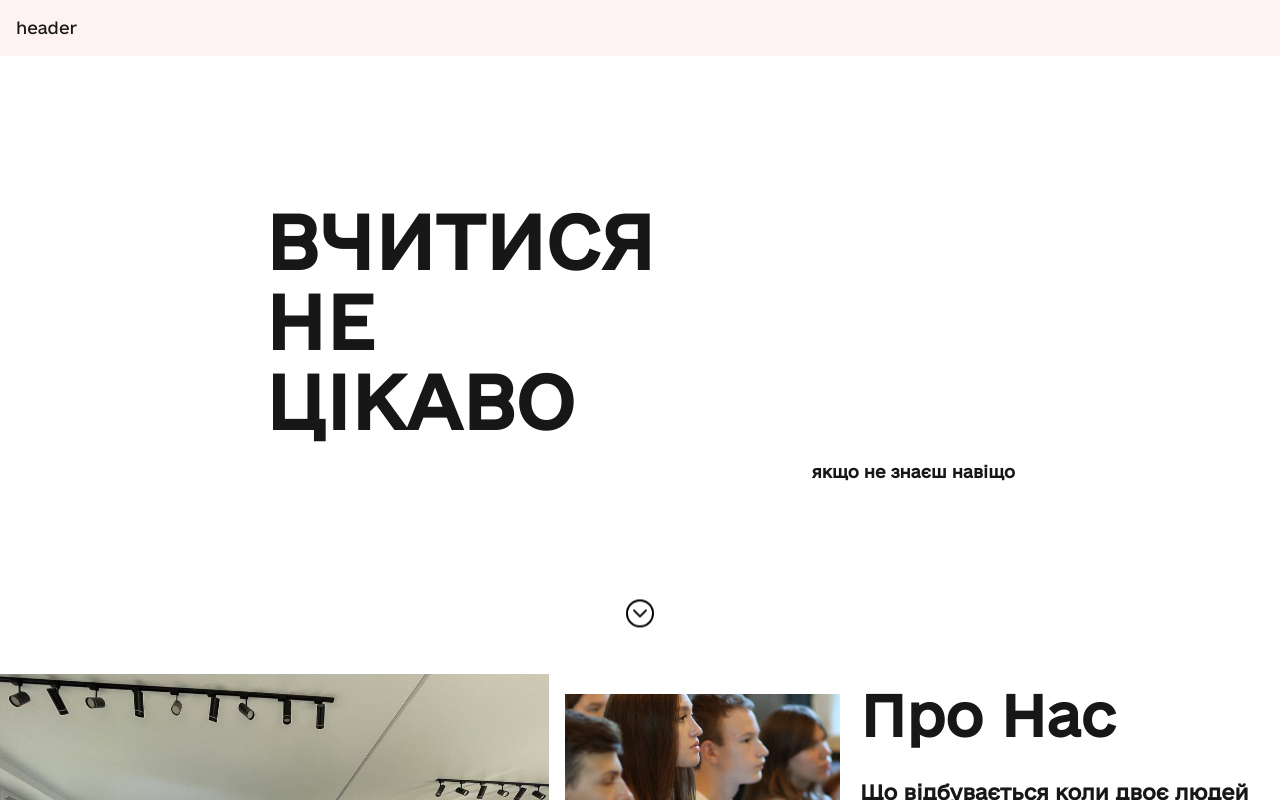
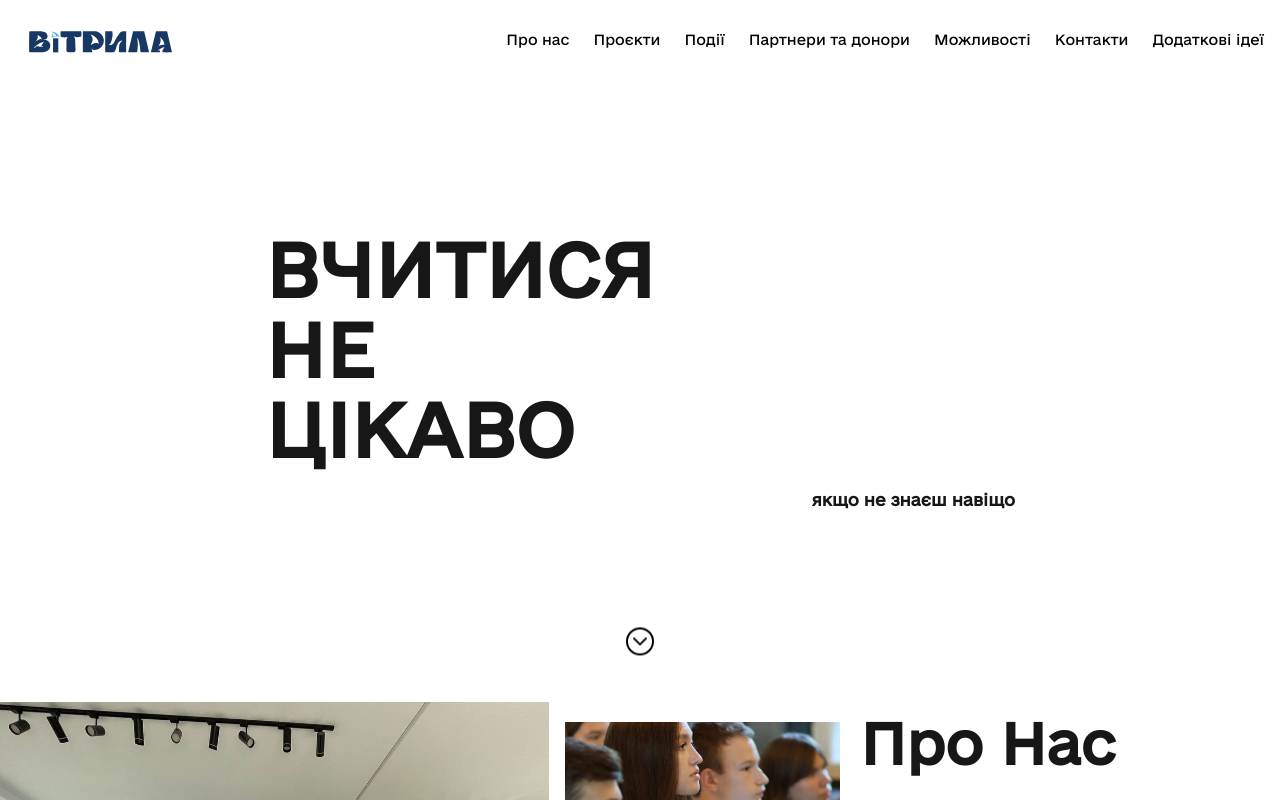
Before and after one commit to OleksandrStar/vitryla, a Next.js app: page / in a window 1280 px wide. Shown: the top 800 px of the page. Built offline with nearby package versions, Linux system fonts and the light colour scheme.

Commit message:
add header for desktop

```diff
--- a/package.json
+++ b/package.json
@@ -24,6 +24,7 @@
     "@types/react": "18.3.5",
     "eslint": "^8",
     "eslint-config-next": "14.2.9",
-    "postcss": "^8.4.45"
+    "postcss": "^8.4.45",
+    "typescript": "5.6.2"
   }
 }
--- a/src/app/globals.css
+++ b/src/app/globals.css
@@ -34,3 +34,55 @@ body {
     text-wrap: balance;
   }
 }
+
+.nav-link {
+  position: relative;
+  text-decoration: none;
+  padding-bottom: 5px;
+  color: black;
+  font-weight: 300;
+  transition: transform 0.3s;
+}
+
+.nav-link::after {
+  content: "";
+  position: absolute;
+  bottom: 0px;
+  left: 85%;
+  width: 0;
+  height: 2px;
+  background-color: black;
+  transform: translateX(-50%) rotate(-20deg);
+  transition: all 0.3s;
+}
+
+.nav-link:hover {
+  font-weight: 600;
+  transform: scale(1.05);
+
+}
+.nav-link:hover::after {
+  content: "";
+  position: absolute;
+  bottom: 0px;
+  left: 85%;
+  width: 40px;
+  height: 2px;
+  background-color: black;
+  transform: translateX(-50%) rotate(-20deg);
+}
+
+.nav-link.active {
+  font-weight: 600;
+}
+
+.nav-link.active::after {
+  content: "";
+  position: absolute;
+  bottom: 0px;
+  left: 85%;
+  width: 40px;
+  height: 2px;
+  background-color: black;
+  transform: translateX(-50%) rotate(-20deg);
+}
--- a/src/components/header/index.js
+++ b/src/components/header/index.js
@@ -1,8 +1,87 @@
-import React from "react";
+"use client"; // Ensure this is a Client Component
+
+import React, { useState } from "react";
 import LogoImg from "../../assets/logo.svg";
+import Image from "next/image";
 
 const Header = () => {
-  return <div className="p-4 bg-red-50">header</div>;
+  const [activeAnchor, setActiveAnchor] = useState(null);
+
+  const handleScroll = (e, targetId) => {
+    e.preventDefault();
+    const targetElement = document.getElementById(targetId);
+    if (targetElement) {
+      const elementPosition = targetElement.getBoundingClientRect().top + window.pageYOffset;
+      const offsetPosition = elementPosition - 84; // 84px offset
+
+      window.scrollTo({
+        top: offsetPosition,
+        behavior: "smooth",
+      });
+
+      // Update the state with the current active anchor
+      setActiveAnchor(targetId);
+    }
+  };
+
+  return (
+    <div className="bg-white w-full flex justify-center items-center fixed top-0 left-0 z-[100000] h-[84px]">
+      <div className="w-full max-w-[1360px] p-4 flex justify-between items-center">
+        <Image src={LogoImg} alt="logo" width={170} height={80} className="h-auto" />
+        <div className="items-center gap-6 text-black md:text-sm xl:text-md hidden lg:flex">
+          <a
+            href="#about"
+            onClick={(e) => handleScroll(e, "about")}
+            className={`nav-link ${activeAnchor === "about" ? "active" : ""}`}
+          >
+            Про нас
+          </a>
+          <a
+            href="#projects"
+            onClick={(e) => handleScroll(e, "projects")}
+            className={`nav-link ${activeAnchor === "projects" ? "active" : ""}`}
+          >
+            Проєкти
+          </a>
+          <a
+            href="#events"
+            onClick={(e) => handleScroll(e, "events")}
+            className={`nav-link ${activeAnchor === "events" ? "active" : ""}`}
+          >
+            Події
+          </a>
+          <a
+            href="#partners"
+            onClick={(e) => handleScroll(e, "partners")}
+            className={`nav-link ${activeAnchor === "partners" ? "active" : ""}`}
+          >
+            Партнери та донори
+          </a>
+          <a
+            href="#opportunities"
+            onClick={(e) => handleScroll(e, "opportunities")}
+            className={`nav-link ${activeAnchor === "opportunities" ? "active" : ""}`}
+          >
+            Можливості
+          </a>
+          <a
+            href="#contacts"
+            onClick={(e) => handleScroll(e, "contacts")}
+            className={`nav-link ${activeAnchor === "contacts" ? "active" : ""}`}
+          >
+            Контакти
+          </a>
+          <a
+            href="#additionalIdeas"
+            onClick={(e) => handleScroll(e, "additionalIdeas")}
+            className={`nav-link ${activeAnchor === "additionalIdeas" ? "active" : ""}`}
+          >
+            Додаткові ідеї
+          </a>
+        </div>
+      </div>
+    </div>
+  );
 };
 
 export default Header;
--- a/src/features/main-page/index.js
+++ b/src/features/main-page/index.js
@@ -6,11 +6,11 @@ import AboutUsAccordionSection from "@/features/main-page/components/about-us-ac
 
 const MainPage = () => {
   return (
-    <div>
+    <div className="w-full overflow-hidden mt-[84px]">
       <TitleSection />
       <AboutSection />
       <AboutUsAccordionSection />
-      <div className="h-[1000px]" />
+      <div className="h-[1000px]" id="projects"/>
     </div>
   );
 };
```
Also changed, not shown: 1 other file (tests, documents, lock files or other folders).
